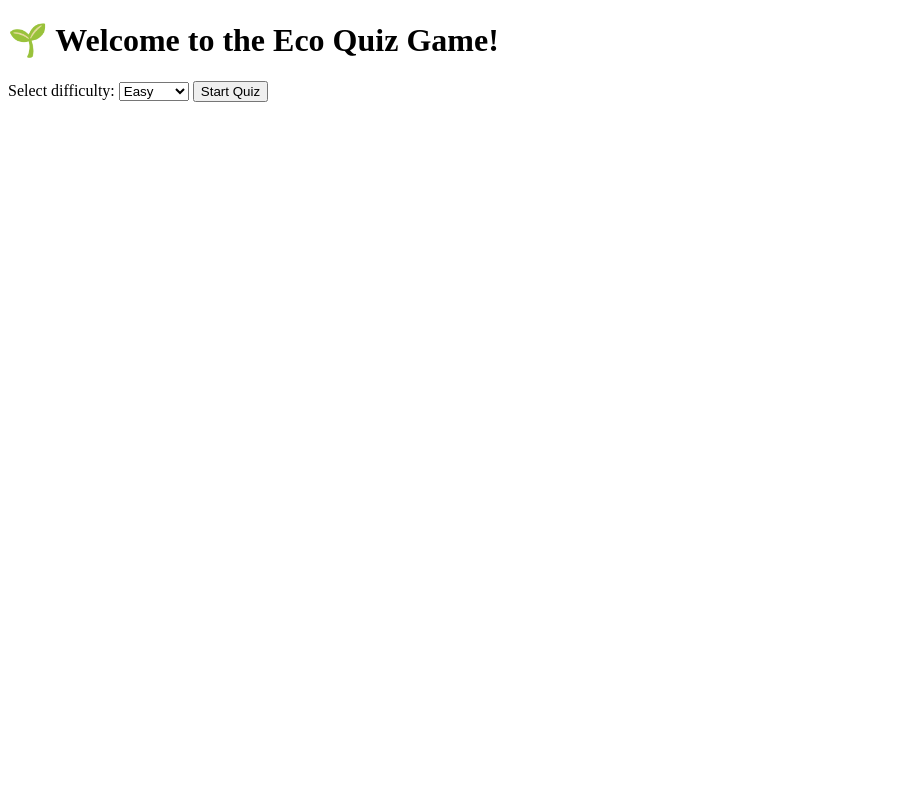
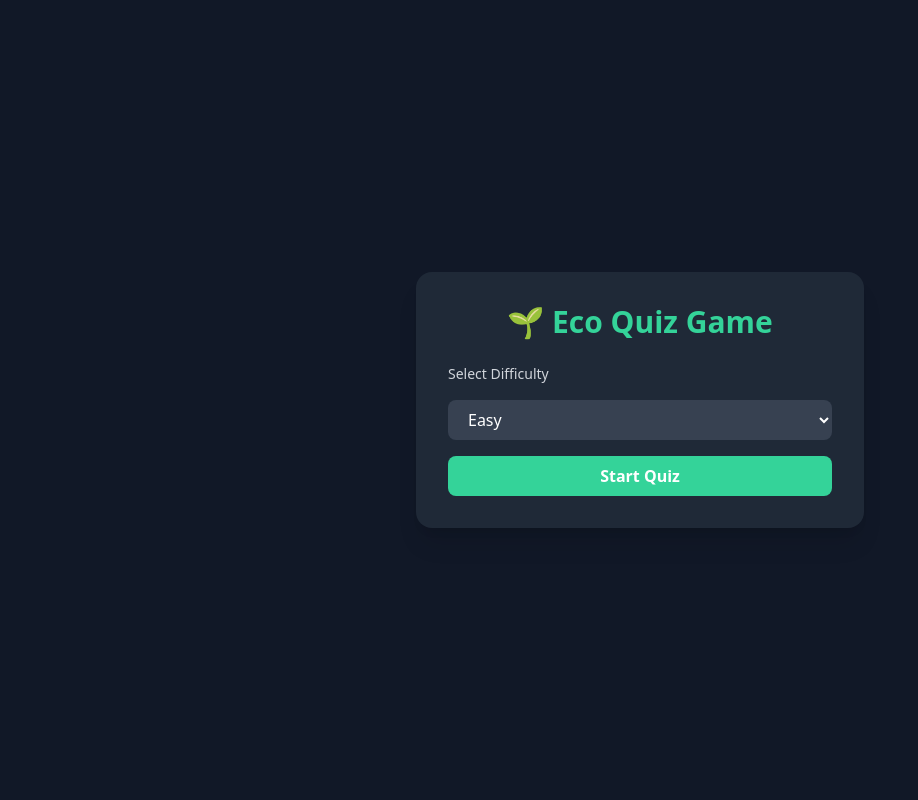
Before and after one commit to AaqilSh/EcoQuiz, a Flask app: page / in a window 1280 px wide. Shown: the whole page, without its empty margins (0-918 px from the left). Run offline with Flask 3, Linux system fonts and the light colour scheme; some libraries are stand-ins or nearby versions.

Commit message:
Added tailwind to the design

```diff
--- a/templates/home.html
+++ b/templates/home.html
@@ -1,18 +1,50 @@
 <!DOCTYPE html>
 <html>
   <head>
+    <meta charset="UTF-8" />
+    <meta name="viewport" content="width=device-width, initial-scale=1.0" />
     <title>Eco Quiz Game</title>
+    <script src="https://cdn.tailwindcss.com"></script>
+    <script>
+      tailwind.config = {
+        darkMode: "class",
+        theme: {
+          extend: {
+            colors: {
+              primary: "#34D399",
+            },
+          },
+        },
+      };
+    </script>
   </head>
-  <body>
-    <h1>🌱 Welcome to the Eco Quiz Game!</h1>
-    <form action="/start" method="get">
-      <label>Select difficulty:</label>
-      <select name="difficulty">
-        <option value="easy">Easy</option>
-        <option value="medium">Medium</option>
-        <option value="hard">Hard</option>
-      </select>
-      <button type="submit">Start Quiz</button>
-    </form>
+  <body
+    class="bg-gray-900 text-white min-h-screen flex items-center justify-center"
+  >
+    <div class="w-full max-w-md bg-gray-800 p-8 rounded-2xl shadow-xl">
+      <h1 class="text-3xl font-bold text-primary text-center mb-6">
+        🌱 Eco Quiz Game
+      </h1>
+      <form action="/start" method="get" class="space-y-4">
+        <label for="difficulty" class="block text-sm font-medium text-gray-300"
+          >Select Difficulty</label
+        >
+        <select
+          name="difficulty"
+          id="difficulty"
+          class="w-full px-4 py-2 rounded-lg bg-gray-700 text-white focus:outline-none focus:ring-2 focus:ring-primary"
+        >
+          <option value="easy" class="text-black">Easy</option>
+          <option value="medium" class="text-black">Medium</option>
+          <option value="hard" class="text-black">Hard</option>
+        </select>
+        <button
+          type="submit"
+          class="w-full bg-primary hover:bg-emerald-500 text-white font-semibold py-2 px-4 rounded-lg transition duration-200"
+        >
+          Start Quiz
+        </button>
+      </form>
+    </div>
   </body>
 </html>
```
